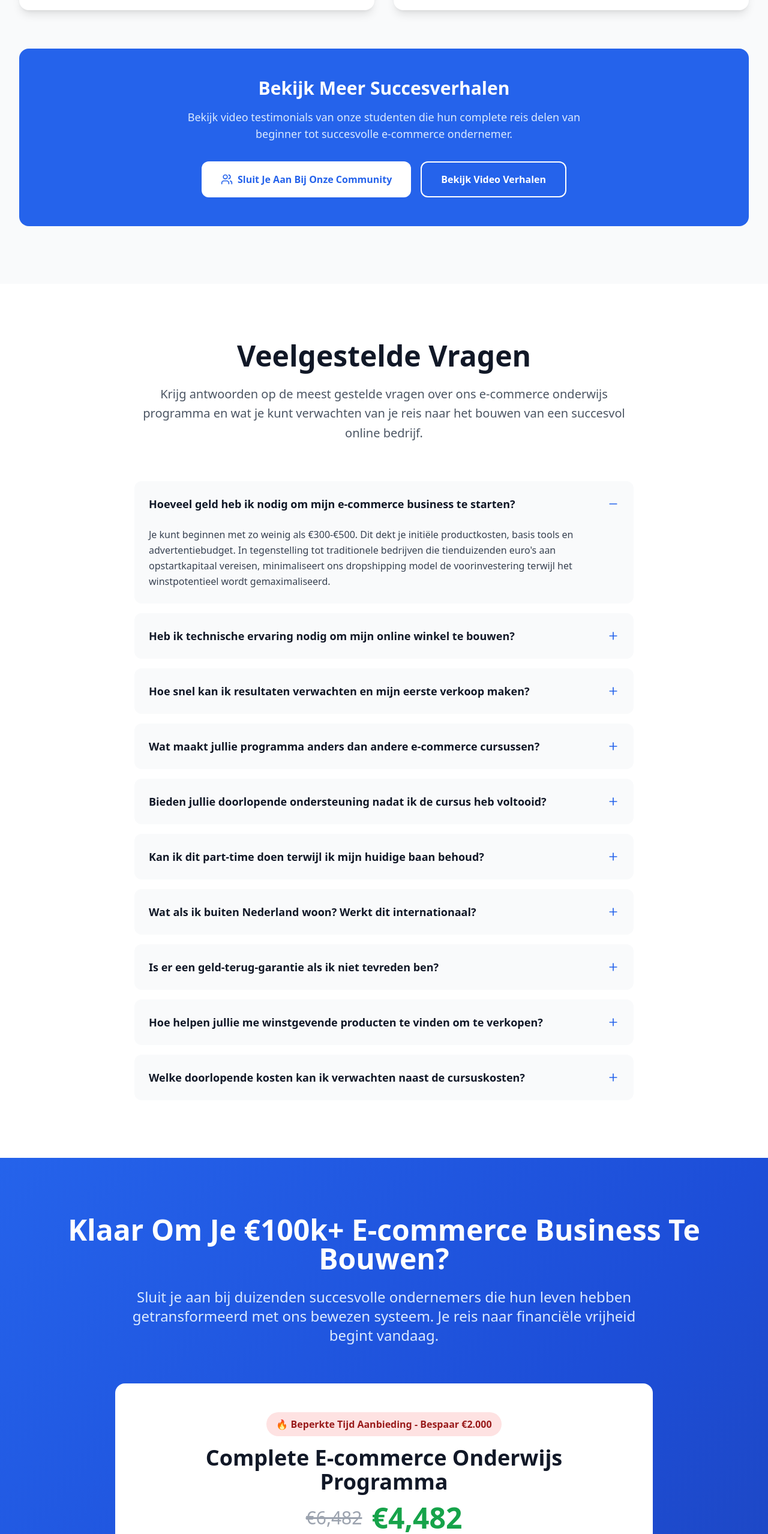
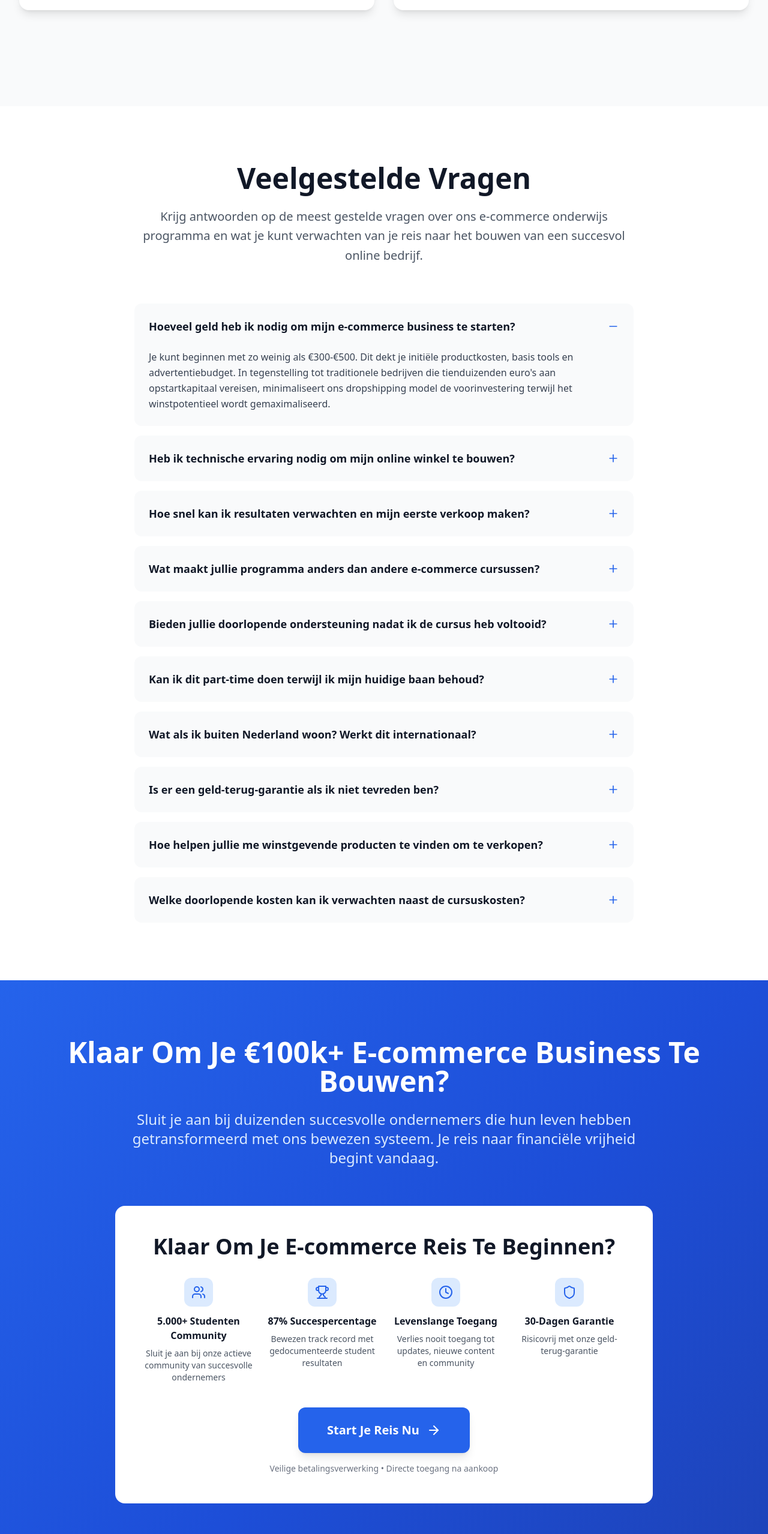
Before and after one commit to Benrgy/BesteEcommerceCursus2025, a React (Vite) app: page / in a window 1280 px wide. Shown: the part 7660-10217 px from the top of the page at 60% size. Built offline with nearby package versions, Linux system fonts and the light colour scheme.

Commit message:
Verwijder prijsblokken en video testimonials sectie

```diff
--- a/src/components/FinalCTA.tsx
+++ b/src/components/FinalCTA.tsx
@@ -41,19 +41,9 @@ const FinalCTA = () => {
         {/* Main CTA Card */}
         <div className="bg-white rounded-2xl p-8 lg:p-12 text-gray-900 mb-12 max-w-4xl mx-auto">
           <div className="text-center mb-8">
-            <div className="bg-red-100 text-red-800 px-4 py-2 rounded-full inline-block mb-4 font-semibold">
-              🔥 Beperkte Tijd Aanbieding - Bespaar €2.000
-            </div>
-            <h3 className="text-3xl lg:text-4xl font-bold mb-4">
-              Complete E-commerce Onderwijs Programma
+            <h3 className="text-3xl lg:text-4xl font-bold mb-8">
+              Klaar Om Je E-commerce Reis Te Beginnen?
             </h3>
-            <div className="flex items-center justify-center space-x-4 mb-6">
-              <span className="text-3xl text-gray-400 line-through">€6,482</span>
-              <span className="text-5xl font-bold text-green-600">€4,482</span>
-            </div>
-            <p className="text-gray-600 mb-8">
-              Eenmalige betaling • Levenslange toegang • 30-dagen geld-terug-garantie
-            </p>
           </div>
 
           {/* Benefits Grid */}
--- a/src/components/Testimonials.tsx
+++ b/src/components/Testimonials.tsx
@@ -135,25 +135,6 @@ const Testimonials = () => {
           ))}
         </div>
 
-        {/* Video Testimonials CTA */}
-        <div className="bg-blue-600 rounded-2xl p-8 lg:p-12 text-white text-center">
-          <h3 className="text-2xl lg:text-3xl font-bold mb-4">
-            Bekijk Meer Succesverhalen
-          </h3>
-          <p className="text-blue-100 text-lg mb-8 max-w-2xl mx-auto">
-            Bekijk video testimonials van onze studenten die hun complete reis delen van
-            beginner tot succesvolle e-commerce ondernemer.
-          </p>
-          <div className="flex flex-col sm:flex-row gap-4 justify-center">
-            <button className="bg-white text-blue-600 px-8 py-4 rounded-xl font-semibold hover:bg-blue-50 transition-colors duration-200 flex items-center justify-center space-x-2">
-              <Users className="h-5 w-5" />
-              <span>Sluit Je Aan Bij Onze Community</span>
-            </button>
-            <button className="border-2 border-white text-white px-8 py-4 rounded-xl font-semibold hover:bg-white hover:text-blue-600 transition-colors duration-200">
-              Bekijk Video Verhalen
-            </button>
-          </div>
-        </div>
       </div>
     </section>
   );
```
